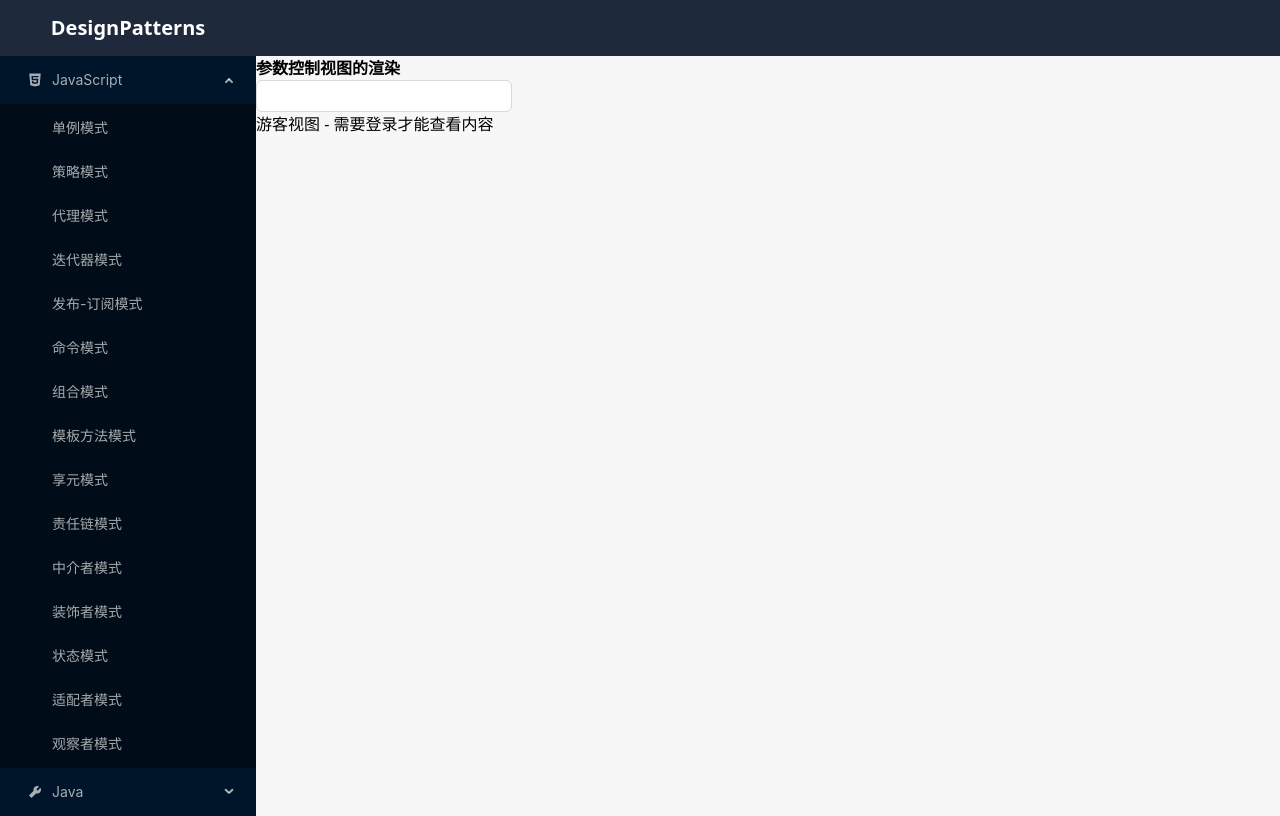
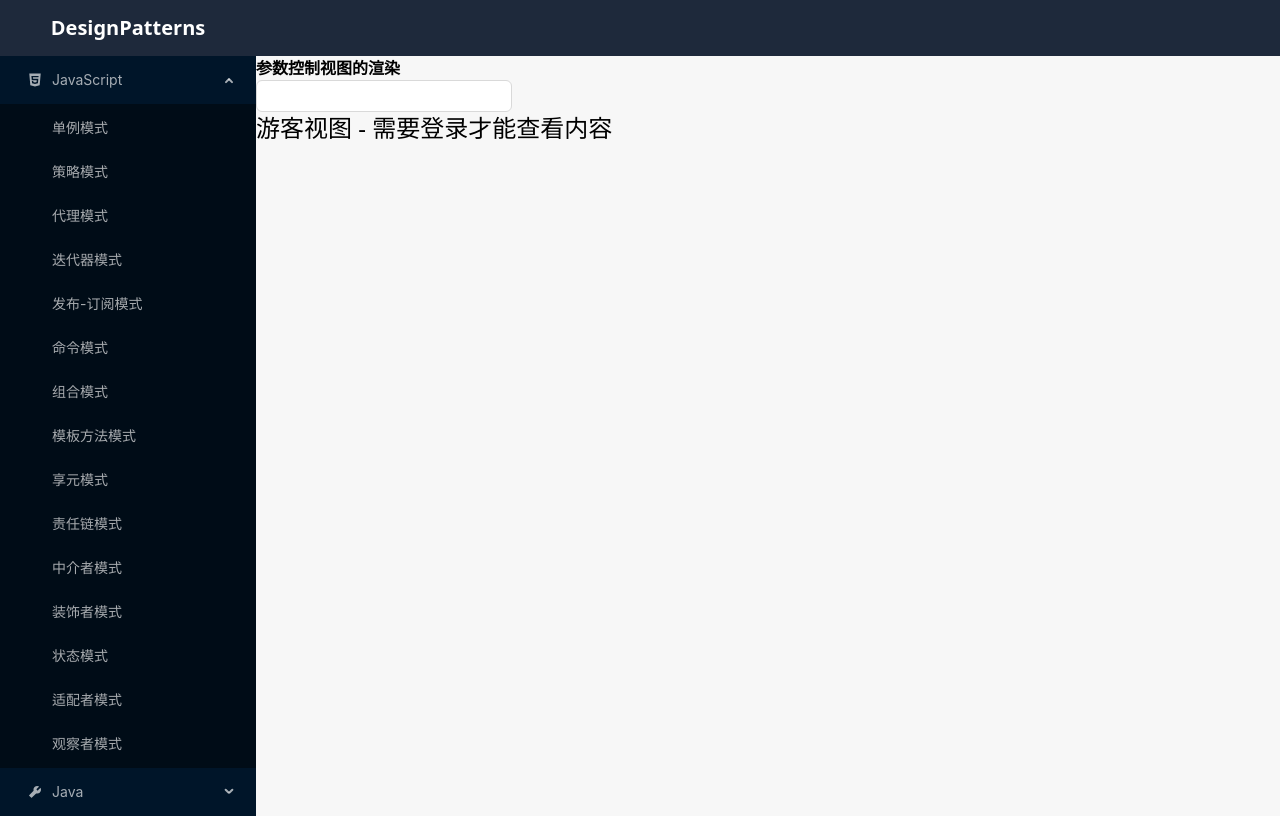
Before and after one commit to sumingcheng/ReactEase, a React (Vite) app: page /StrategyPattern in a window 1280 px wide. Built offline with nearby package versions, Linux system fonts and the light colour scheme.

Commit message:
fix:策略模式

```diff
--- a/src/views/StrategyPattern/index.jsx
+++ b/src/views/StrategyPattern/index.jsx
@@ -5,7 +5,7 @@ import { Input } from 'antd'
 const AdminComponent = () => {
   return (
       <div>
-        <div>管理员视图 - 可以查看和编辑所有内容</div>
+        <div className="text-black text-2xl">管理员视图 - 可以查看和编辑所有内容</div>
       </div>
   )
 }
@@ -14,7 +14,7 @@ const AdminComponent = () => {
 const UserComponent = () => {
   return (
       <div>
-        <div>用户视图 - 只能查看部分内容</div>
+        <div className="text-black text-2xl">用户视图 - 只能查看部分内容</div>
       </div>
   )
 }
@@ -23,7 +23,7 @@ const UserComponent = () => {
 const GuestComponent = () => {
   return (
       <div>
-        <div>游客视图 - 需要登录才能查看内容</div>
+        <div className="text-black text-2xl">游客视图 - 需要登录才能查看内容</div>
       </div>
   )
 }
```
